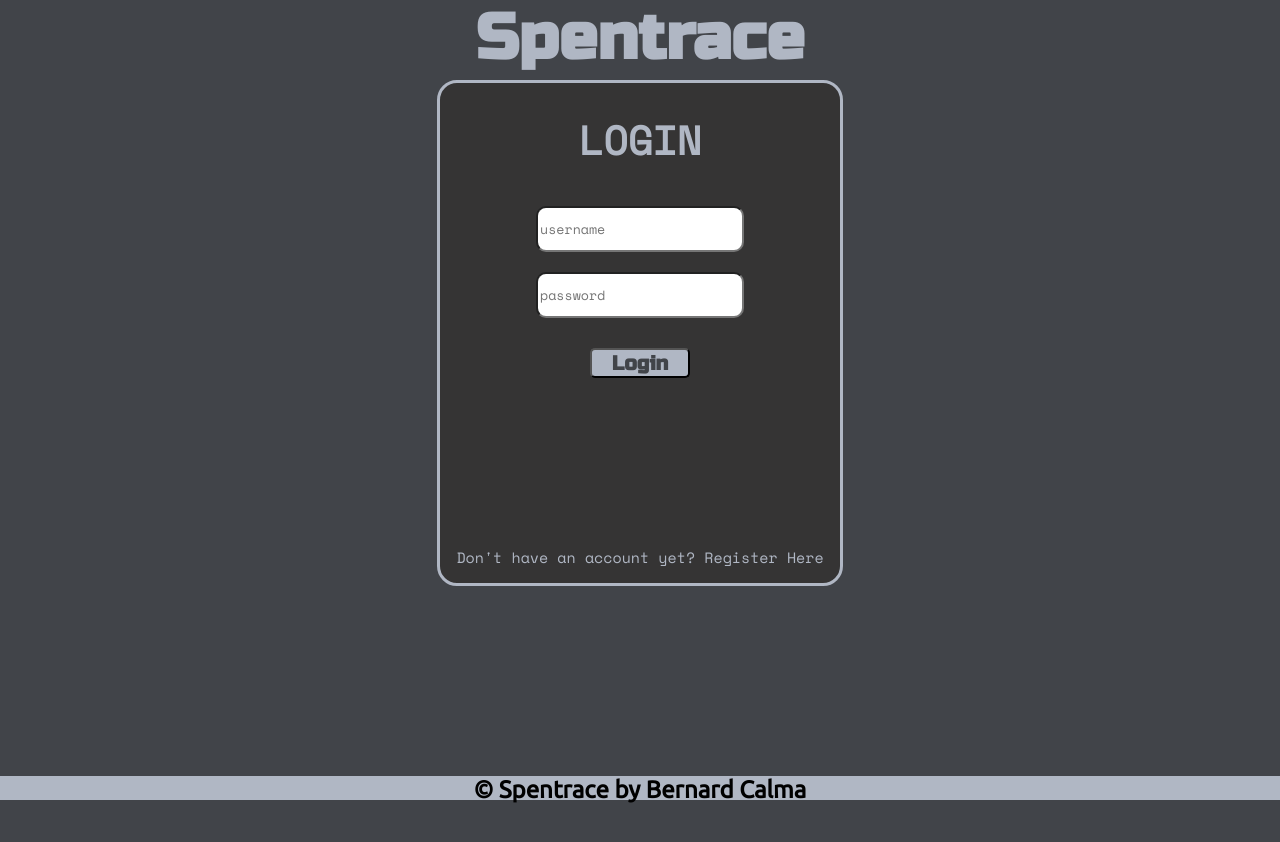
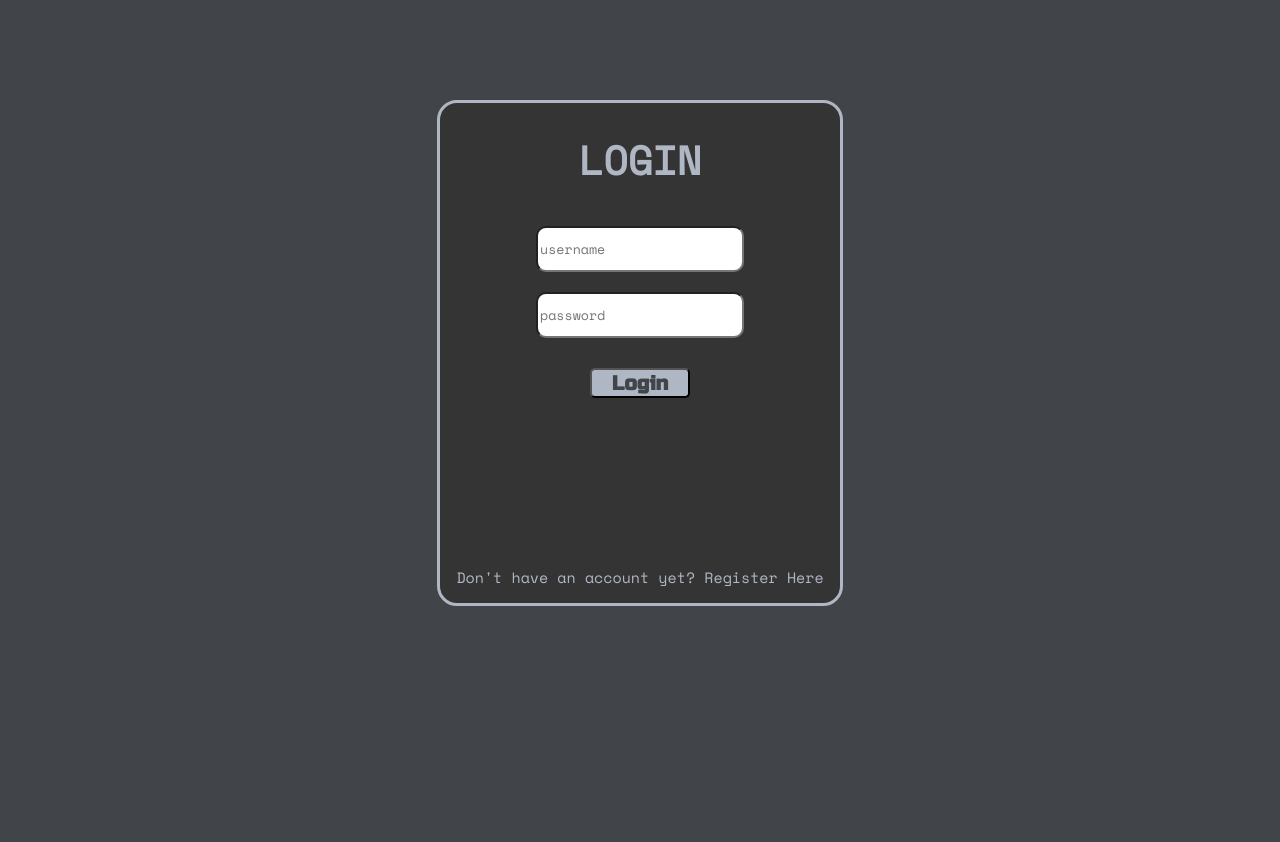
Before and after one commit to Bernard-Calma/spentrace-react, a React (Create React App) app: page / in a window 1280 px wide. Shown: the top 842 px of the page. Before the commit the page ends 804 px from the top, so only its background shows below. Built offline with nearby package versions, Linux system fonts and the light colour scheme.

Commit message:
Changed navbar position to right side

```diff
--- a/src/App.css
+++ b/src/App.css
@@ -5,10 +5,17 @@ body {
   height: 100vh;
   background-color: #414449;
   color: #B0B7C4;
+  overflow: hidden;
+}
+
+#root {
+  height: inherit;
+  padding-top: 100px;
+
 }
 
 .App {
-  height: 87vh;
+  height: 85vh;
   width: 1000px;
   margin: 0 auto;
 }
--- a/src/App.js
+++ b/src/App.js
@@ -31,6 +31,7 @@ const App = () => {
   ])
   let [openBill, setOpenBill] = useState({});
   const [loginMessage, setLoginMessage] = useState("")
+  let [showNav, setShowNav] = useState(false)
 
   const handleChange = (event) => {
     setUser({...user, [event.target.name]: event.target.value})
@@ -75,16 +76,26 @@ const App = () => {
     handleChangeView("Show")
   }
 
+  const handleShowNav = () => {
+    setShowNav(true);
+  }
+
   return (
     <div className="App">
       {
         user.loggedIn ?
         <>
+        {
+          showNav?
           <NavBar
             handleChangeView = {handleChangeView}
             view = {view}
             openBill = {openBill}
           />
+          :
+          <></>
+        }
+
         {
           view === "Main"
           ?
--- a/src/Components/NavBar.css
+++ b/src/Components/NavBar.css
@@ -1,13 +1,28 @@
 .navBarContainer {
     display: flex;
-    flex-direction: row;
-    justify-content: flex-end;
-    padding-right: 30px;
+    flex-direction: column;
+    justify-content: space-between;
+    border: black solid;
+    position: fixed;
+    left: 0;
+    top: 0;
+    height: 100%;
+    width: 20%;
+    border-top-right-radius: 20px;
+    border-bottom-right-radius: 20px;
+    background-color: rgb(173, 170, 170);
+    color: black;
+    overflow: hidden;
+}
+
+.navBar {
+    flex:1;
+    margin-top: 20px;
 }
 
 .navBarItem {
     margin: 0 10px;
-    font-family: 'Ubuntu', sans-serif;
+    font-family: 'Space Mono', sans-serif;
     font-size: 2rem;
     font-weight: bold;
 }
@@ -15,3 +30,10 @@
 .navBarItem:hover{
     cursor: pointer;
 }
+
+
+.btnLogout {
+    width: 10%;
+    align-self: end;
+    margin: 10px;
+}
--- a/src/Components/NavBar.jsx
+++ b/src/Components/NavBar.jsx
@@ -1,9 +1,13 @@
+import Footer from "../container/footer/Footer"
+import Header from "../container/header/Header"
 import BackButton from "./Buttons/BackButton"
 import "./NavBar.css"
 
 const NavBar = (props) => {
     return(
         <section className="navBarContainer">
+            <Header />
+            <div className="navBar">
             {
                 props.view === "Main" ? <p className="navBarItem" onClick={()=> props.handleChangeView("Add")}>Add</p>
                 : <>
@@ -17,6 +21,9 @@ const NavBar = (props) => {
                 </>
 
             }
+            </div>
+            <img src="https://cdn-icons-png.flaticon.com/512/126/126467.png" alt="logout" className="btnLogout"/>
+        <   Footer />
         </section>
     )
 }
--- a/src/container/footer/footer.css
+++ b/src/container/footer/footer.css
@@ -3,13 +3,14 @@
     width: 100%;
     background-color: #B0B7C4;
     font-family: 'Ubuntu', sans-serif;
-    height: 3vh;
+    height: 2vh;
     color: black;
 }
 
 .footerContent {
     text-align: center;
     margin: auto;
+    font-size: 1vw;
 }
 
 #protfolioLink {
--- a/src/container/header/header.css
+++ b/src/container/header/header.css
@@ -1,12 +1,13 @@
 .header {
-    width: 100%;
     text-align: center;
-    height: 10vh;
-
+    background-color: rgba(77, 77, 77, 0.493);
+    border-bottom: black solid;
+    box-shadow: 1px 1px 1px 1px gray;
 }
 
 .title {
     font-family: 'Russo One', sans-serif;
-    font-size: 4rem;
+    font-size: 3.5vw;
     margin: 0;
+    color: black;
 }
--- a/src/container/main/main.css
+++ b/src/container/main/main.css
@@ -13,6 +13,7 @@ li {
     border-bottom-left-radius: 20px;
     border-bottom-right-radius: 20px;
     background-color: rgb(53, 52, 52);
+    margin: auto;
 }
 
 /* Hide Scrollbar */
--- a/src/index.js
+++ b/src/index.js
@@ -3,15 +3,11 @@ import ReactDOM from 'react-dom/client';
 import './index.css';
 import App from './App';
 import reportWebVitals from './reportWebVitals';
-import Footer from './container/footer/Footer';
-import Header from './container/header/Header';
 
 const root = ReactDOM.createRoot(document.getElementById('root'));
 root.render(
   <React.StrictMode>
-      <Header />
       <App />
-      <Footer />
   </React.StrictMode>
 );
 
```
Lines whose indentation alone changed are shown as unchanged.
